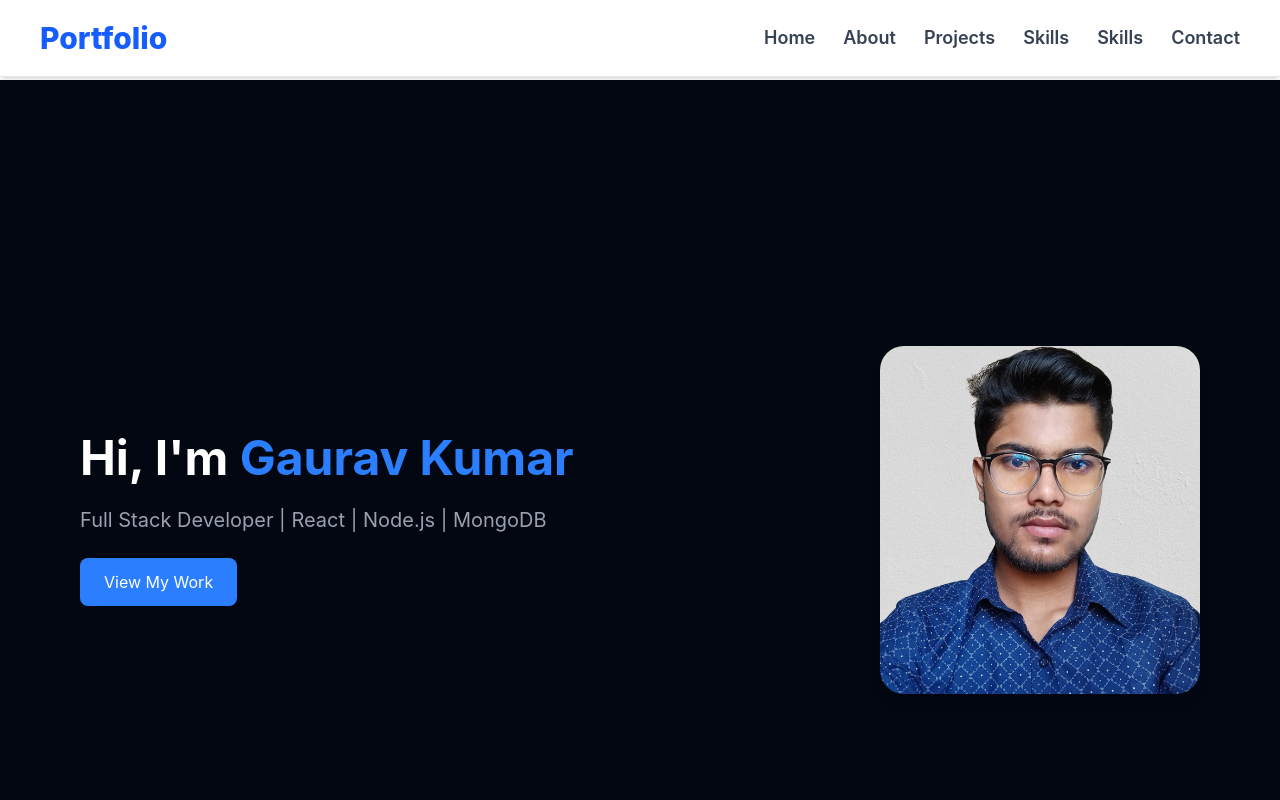
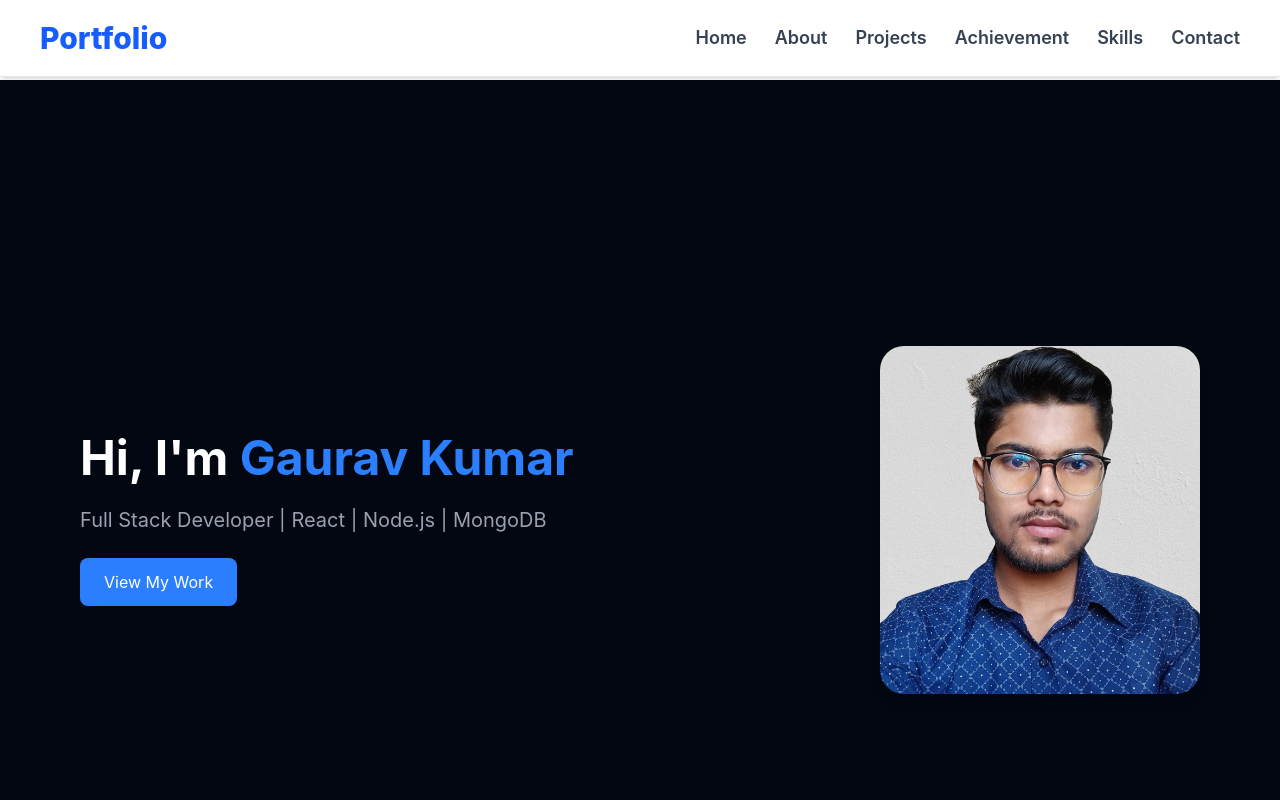
Before and after one commit to gauravkumar2005/My-Portfolio, a React (Vite) app: page / in a window 1280 px wide. Shown: the top 800 px of the page. Built offline with nearby package versions, Linux system fonts and the light colour scheme.

Commit message:
add achievement in navbar

```diff
--- a/src/components/Navbar.jsx
+++ b/src/components/Navbar.jsx
@@ -21,7 +21,7 @@ function Navbar() {
         </li>
 
         <li className="text-sm sm:text-base md:text-lg text-gray-700 font-semibold hover:text-blue-600 hover:scale-110 transition duration-300 whitespace-nowrap">
-          <a href="#skills">Skills</a>
+          <a href="#achievement">Achievement</a>
         </li>
 
         <li className="text-sm sm:text-base md:text-lg text-gray-700 font-semibold hover:text-blue-600 hover:scale-110 transition duration-300 whitespace-nowrap">
```
